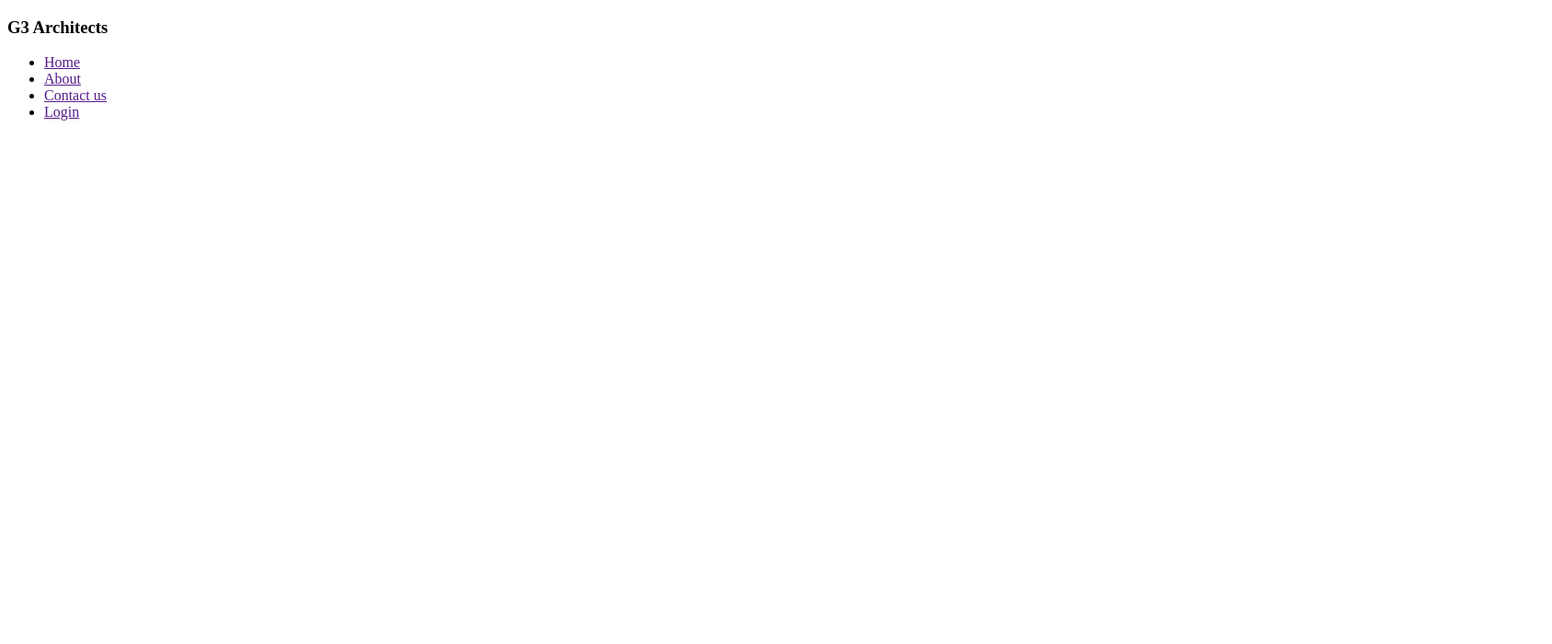
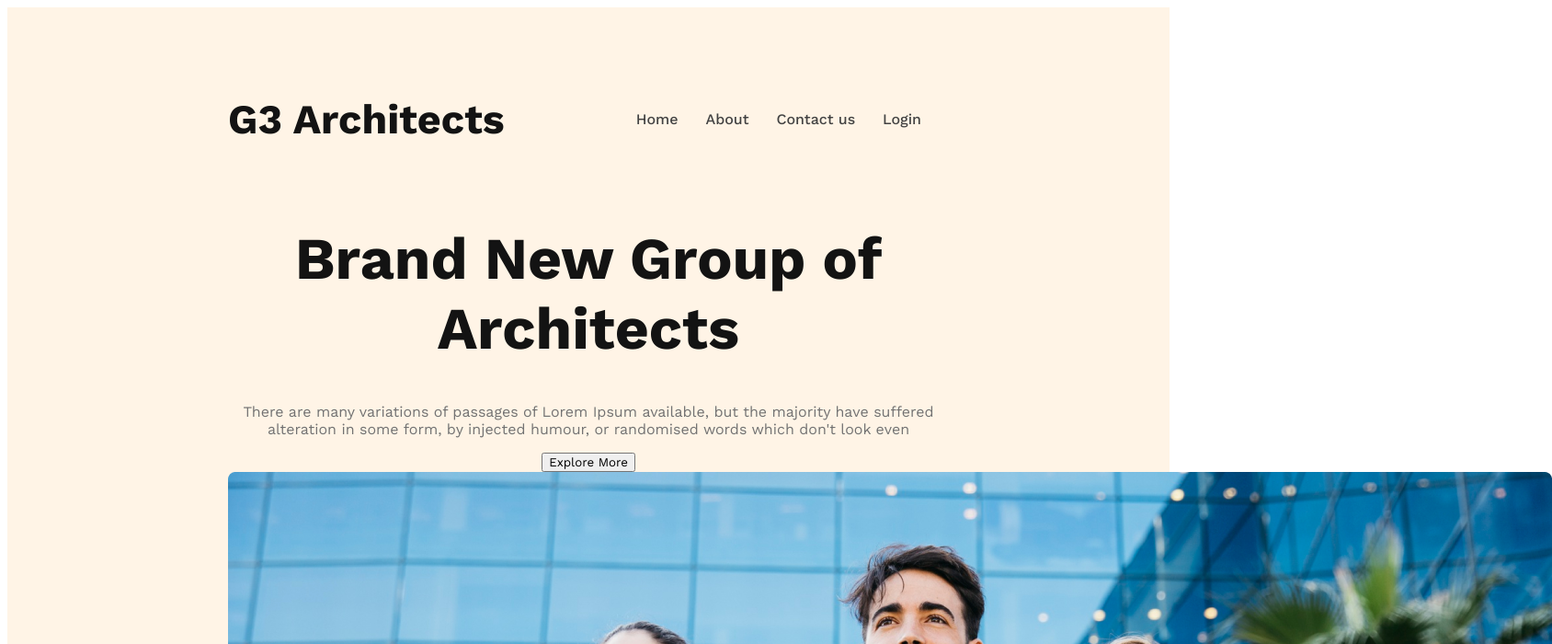
Before and after one commit to AbuBakkarSiddique007/G3-Architect-website, a plain HTML site: page index.html in a window 1280 px wide. Shown: the top 700 px of the page at 92% size, 1688 px wide, since content can reach past the window. Drawn offline with nearby package versions, Linux system fonts and the light colour scheme.

Commit message:
added some styles in nav and banner section

```diff
--- a/architect.css
+++ b/architect.css
@@ -1,6 +1,68 @@
+/* work sans font from google fonts */
 @import url('https://fonts.googleapis.com/css2?family=Merriweather:wght@400;700;900&family=Work+Sans:wght@400;500;600;700;800&display=swap');
 
-* {
+/* shared styles */
+*{
     font-family: 'Merriweather', serif;
     font-family: 'Work Sans', sans-serif;
 }
+
+.btn-primary{
+
+}
+
+/* nav and header section */
+header{
+    background: rgba(255, 144, 14, 0.10);
+    padding: 50px 240px;
+}
+
+nav{
+    display: flex;
+    justify-content: space-between;
+    /* h3 and list item gula jeno pash pashi thake */
+    align-items: center;
+}
+.nav-title{
+    color: #131313;
+    font-weight: 700;
+
+    /* font-size: 45px => 3*16= 3rem; */
+    font-size: 2.8rem;
+
+
+}
+nav > ul{
+    display: flex;
+}
+
+nav li{
+    /* for remove the ul list icon */
+    list-style: none;
+    /* for give space between them */
+    margin-right: 30px;
+}
+nav li a{
+    text-decoration: none;
+    font-weight: 500;
+    font-size: 1rem;
+    color: #424242;
+}
+
+/* banner section */
+.banner-content{
+    /* width: 862px; */
+    max-width: 800px;
+    text-align: center;
+    margin: 0 auto;
+}
+.banner-title{
+    color: #131313;
+
+    /* font-size: 64px; => 64=>4*16=>4rem */
+    font-size: 4rem;
+    font-weight: 700;
+}
+.banner-description{
+    color: #727272;
+}
--- a/index.html
+++ b/index.html
@@ -1,19 +1,41 @@
 <!DOCTYPE html>
 <html lang="en">
+
 <head>
     <meta charset="UTF-8">
     <meta name="viewport" content="width=device-width, initial-scale=1.0">
     <title>G3 Architecture website</title>
+    <link rel="stylesheet" href="architect.css">
 </head>
+
 <body>
     <header>
-        <h3>G3 Architects</h3>
+        <nav>
+            <h3 class="nav-title">G3 Architects</h3>
             <ul>
                 <li><a href="">Home</a></li>
                 <li><a href="">About</a></li>
                 <li><a href="">Contact us</a></li>
                 <li><a href="">Login</a></li>
             </ul>
+        </nav>
+        <div class="banner">
+            <div class="banner-content">
+                <h1 class="banner-title">
+                    Brand New
+                    Group of Architects
+
+                </h1>
+                <p class="banner-description">
+                    There are many variations of passages of Lorem Ipsum available, but the majority have suffered
+                    alteration in some form, by injected humour, or randomised words which don't look even
+                </p>
+                <button class="btn-primary">
+                    Explore More
+                </button>
+            </div>
+            <img src="images/banner.png" alt="">
+        </div>
     </header>
 
     <main>
@@ -24,4 +46,5 @@
 
     </footer>
 </body>
+
 </html>
```
Lines whose indentation alone changed are shown as unchanged.
